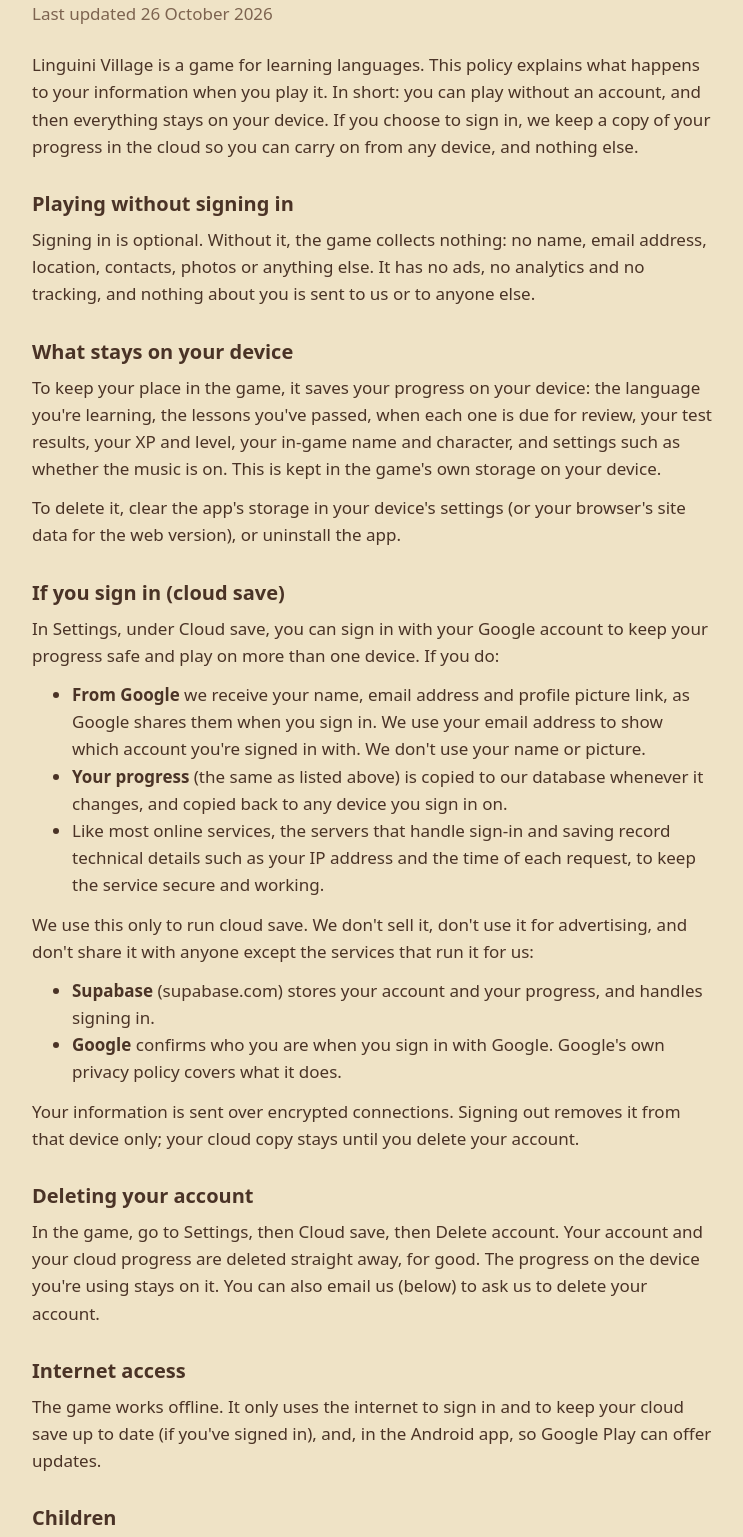
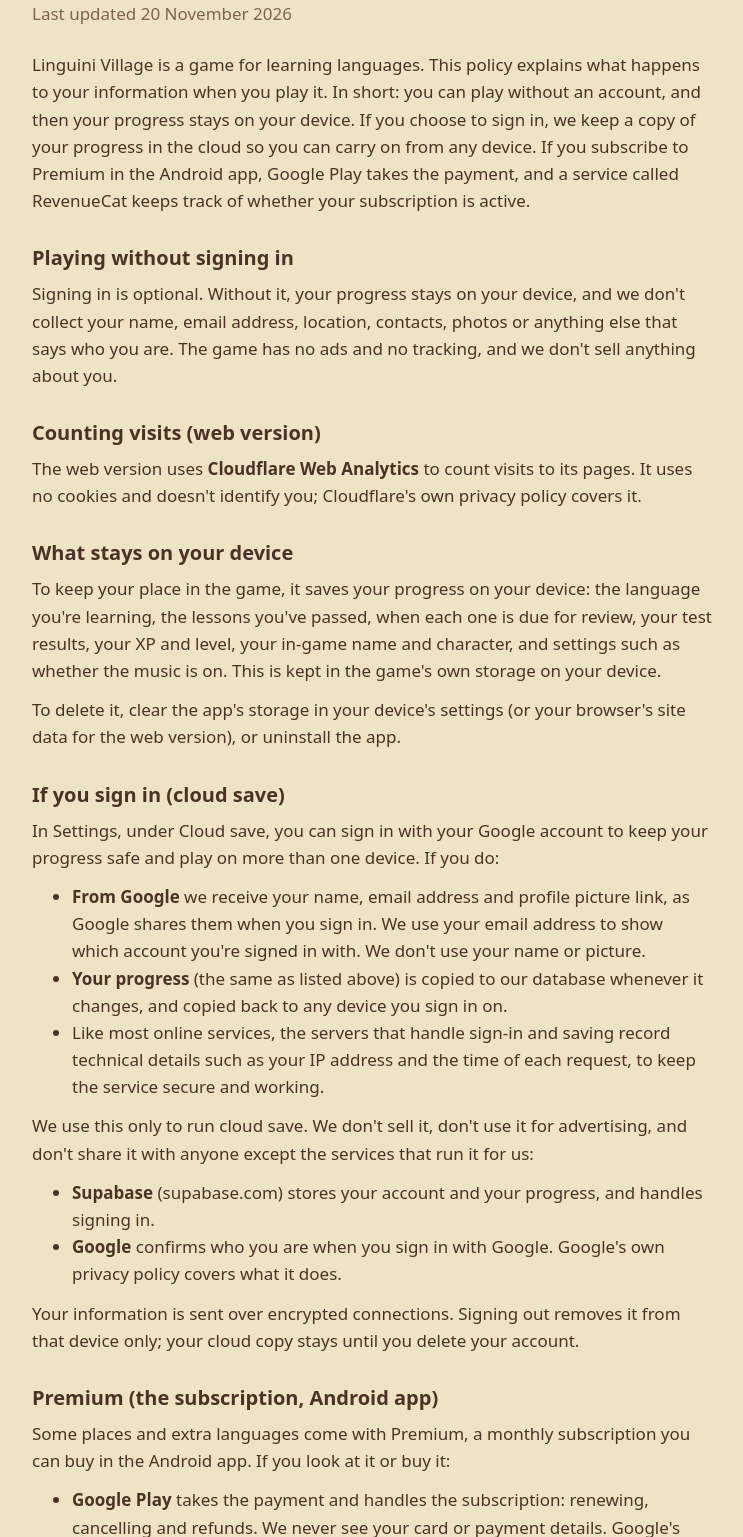
Before and after one commit to FragrantOcelot/linguini-village, a plain HTML site: page privacy/index.html in a window 1280 px wide. Shown: the part 72-1609 px from the top of the page, without its empty margins (268-1011 px from the left). Drawn offline with Linux system fonts and the light colour scheme.

Commit message:
Privacy policy: Premium (Google Play takes the payment, RevenueCat checks the subscription), deleting purchase records, Cloudflare Web Analytics on the web version
Co-Authored-By: Claude Opus 5.5 <noreply@anthropic.com>

```diff
--- a/privacy/index.html
+++ b/privacy/index.html
@@ -17,12 +17,15 @@
 <body>
 <main>
   <h1>Linguini Village privacy policy</h1>
-  <p class="date">Last updated 26 October 2026</p>
+  <p class="date">Last updated 20 November 2026</p>
 
-  <p>Linguini Village is a game for learning languages. This policy explains what happens to your information when you play it. In short: you can play without an account, and then everything stays on your device. If you choose to sign in, we keep a copy of your progress in the cloud so you can carry on from any device, and nothing else.</p>
+  <p>Linguini Village is a game for learning languages. This policy explains what happens to your information when you play it. In short: you can play without an account, and then your progress stays on your device. If you choose to sign in, we keep a copy of your progress in the cloud so you can carry on from any device. If you subscribe to Premium in the Android app, Google Play takes the payment, and a service called RevenueCat keeps track of whether your subscription is active.</p>
 
   <h2>Playing without signing in</h2>
-  <p>Signing in is optional. Without it, the game collects nothing: no name, email address, location, contacts, photos or anything else. It has no ads, no analytics and no tracking, and nothing about you is sent to us or to anyone else.</p>
+  <p>Signing in is optional. Without it, your progress stays on your device, and we don't collect your name, email address, location, contacts, photos or anything else that says who you are. The game has no ads and no tracking, and we don't sell anything about you.</p>
+
+  <h2>Counting visits (web version)</h2>
+  <p>The web version uses <strong>Cloudflare Web Analytics</strong> to count visits to its pages. It uses no cookies and doesn't identify you; Cloudflare's own privacy policy covers it.</p>
 
   <h2>What stays on your device</h2>
   <p>To keep your place in the game, it saves your progress on your device: the language you're learning, the lessons you've passed, when each one is due for review, your test results, your XP and level, your in-game name and character, and settings such as whether the music is on. This is kept in the game's own storage on your device.</p>
@@ -42,11 +45,19 @@
   </ul>
   <p>Your information is sent over encrypted connections. Signing out removes it from that device only; your cloud copy stays until you delete your account.</p>
 
+  <h2>Premium (the subscription, Android app)</h2>
+  <p>Some places and extra languages come with Premium, a monthly subscription you can buy in the Android app. If you look at it or buy it:</p>
+  <ul>
+    <li><strong>Google Play</strong> takes the payment and handles the subscription: renewing, cancelling and refunds. We never see your card or payment details. Google's own privacy policy covers what it does.</li>
+    <li><strong>RevenueCat</strong> (revenuecat.com) checks with Google Play whether your subscription is active, so the game can open what it includes, on every device you use. To do that, the app gives RevenueCat an ID: a random one it makes for your copy of the game, or your cloud save account's ID if you've signed in (never your name or email address). RevenueCat receives your purchase history in the game (what you bought, when, the price and currency) and basic technical details such as the app's version, your device's system version, language and country, and, like most online services, your IP address.</li>
+  </ul>
+  <p>We use this only to run the subscription and to see how it's doing (for example how many people subscribe). We don't sell it or use it for advertising. RevenueCat works for us as a service provider. To cancel, go to Google Play, then Subscriptions.</p>
+
   <h2>Deleting your account</h2>
-  <p>In the game, go to Settings, then Cloud save, then Delete account. Your account and your cloud progress are deleted straight away, for good. The progress on the device you're using stays on it. You can also email us (below) to ask us to delete your account.</p>
+  <p>In the game, go to Settings, then Cloud save, then Delete account. Your account and your cloud progress are deleted straight away, for good. The progress on the device you're using stays on it. You can also email us (below) to ask us to delete your account, or your purchase records at RevenueCat. Google Play keeps its own record of your purchases, under Google's policy.</p>
 
   <h2>Internet access</h2>
-  <p>The game works offline. It only uses the internet to sign in and to keep your cloud save up to date (if you've signed in), and, in the Android app, so Google Play can offer updates.</p>
+  <p>The game works offline. It only uses the internet to sign in and keep your cloud save up to date (if you've signed in), and, in the Android app, to check and buy Premium and to get updates.</p>
 
   <h2>Children</h2>
   <p>The game is for everyone and can be played without an account. Signing in uses a Google account; if you're under 13, or under the age of digital consent where you live, please ask a parent or guardian before signing in. If you believe a child has signed in without a parent's permission, contact us and we'll delete the account.</p>
```
